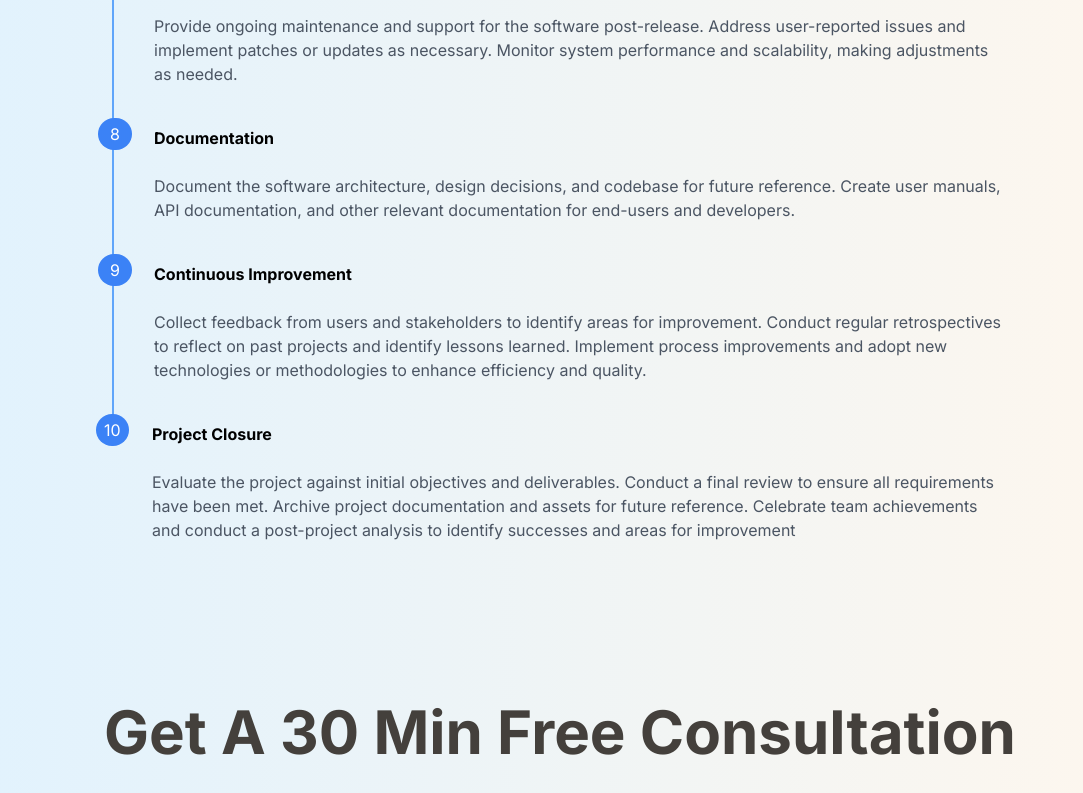
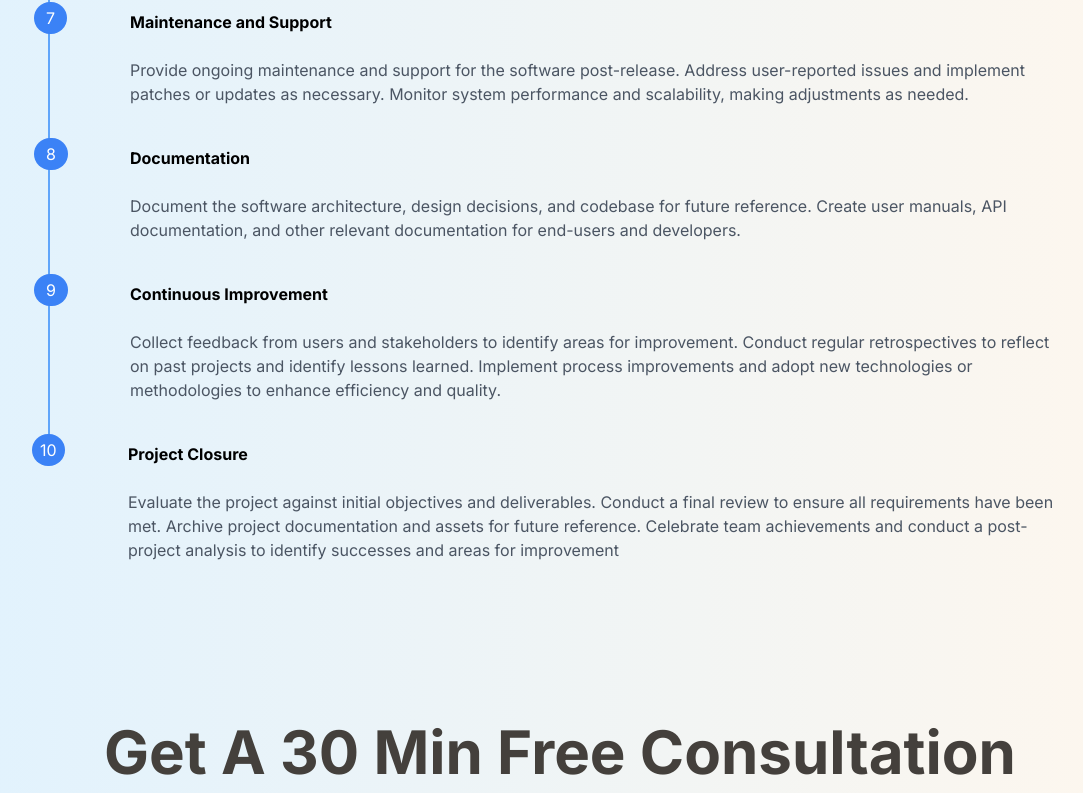
Before and after one commit to back4page/shannon, a Next.js app: page /how-we-work in a window 1280 px wide. Shown: the part 1433-2226 px from the top of the page, without its empty margins (80-1163 px from the left). Built offline with nearby package versions, Linux system fonts and the light colour scheme.

Commit message:
fix spaceing

```diff
--- a/src/app/how-we-work/page.jsx
+++ b/src/app/how-we-work/page.jsx
@@ -1,6 +1,6 @@
 const page = () => {
   const processContainerStyle =
-    'pb-10 pl-10 max-w-4xl mx-auto border-l-2 border-blue-400 relative';
+    'pb-10 pl-20 max-w-5xl mx-auto border-l-2 border-blue-400 relative';
   const processTitleStyle = 'font-bold mb-6';
   const processDescStyle = 'text-gray-600';
   return (
@@ -30,7 +30,7 @@ const page = () => {
             <h1 className="text-center font-bold text-4xl mb-6">
               Our working process
             </h1>
-            <p className="text-center text-gray-600 mb-5">
+            <p className="text-center text-gray-600 mb-16">
               Let your creativity shine and start <br />
               building your website today and impress your visitors.
             </p>
@@ -143,7 +143,7 @@ const page = () => {
                 enhance efficiency and quality.
               </p>
             </div>
-            <div className="pb-10 pl-10 max-w-4xl mx-auto relative">
+            <div className="pb-10 pl-20 max-w-5xl mx-auto relative">
               <div className="absolute -top-2 -left-4 px-2 py-1 bg-blue-500 rounded-full text-white">
                 10
               </div>
```
